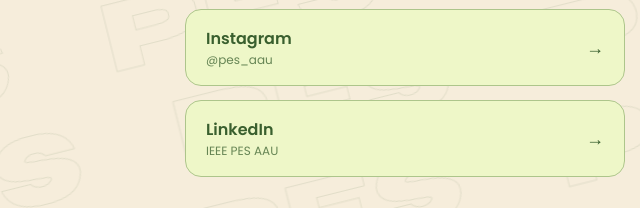
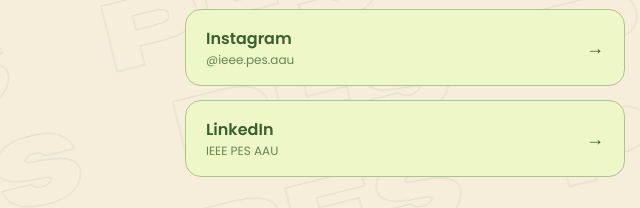
Before and after one commit to pes-aau/pes-aau.github.io, a plain HTML site: page index.html in a window 1280 px wide. Shown: the part 431-639 px from the top of the page, 235-875 px from the left. Drawn offline with Linux system fonts and the light colour scheme.

Commit message:
Add files via upload

```diff
--- a/index.html
+++ b/index.html
@@ -85,7 +85,7 @@
 
   <nav class="links">
     <a class="primary" href="https://forms.gle/DZsdjtzXTEZT28BCA" target="_blank" rel="noopener"><span><b data-i18n="reg">Registration Form</b><small data-i18n="regsub">Join the chapter</small></span><span class="arrow">→</span></a>
-    <a href="https://www.instagram.com/pes_aau" target="_blank" rel="noopener"><span><b data-i18n="ig">Instagram</b><small>@pes_aau</small></span><span class="arrow">→</span></a>
+    <a href="https://www.instagram.com/ieee.pes.aau" target="_blank" rel="noopener"><span><b data-i18n="ig">Instagram</b><small>@ieee.pes.aau</small></span><span class="arrow">→</span></a>
     <a href="https://www.linkedin.com/in/pes-aau-ieee-a79702419" target="_blank" rel="noopener"><span><b data-i18n="li">LinkedIn</b><small>IEEE PES AAU</small></span><span class="arrow">→</span></a>
   </nav>
 
```
